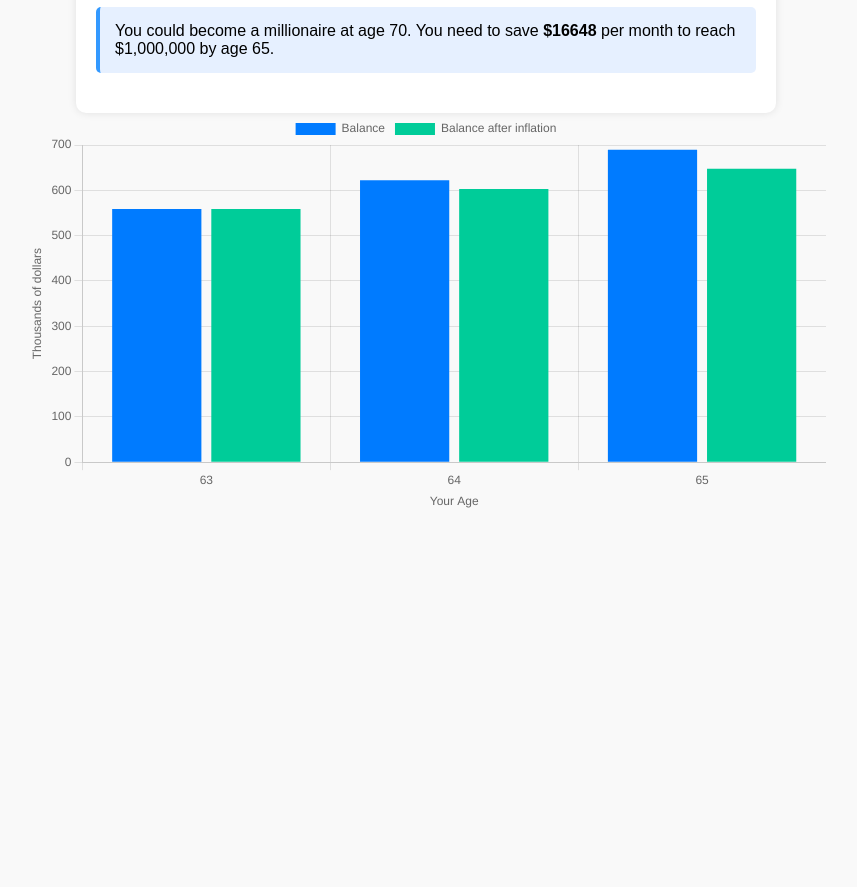
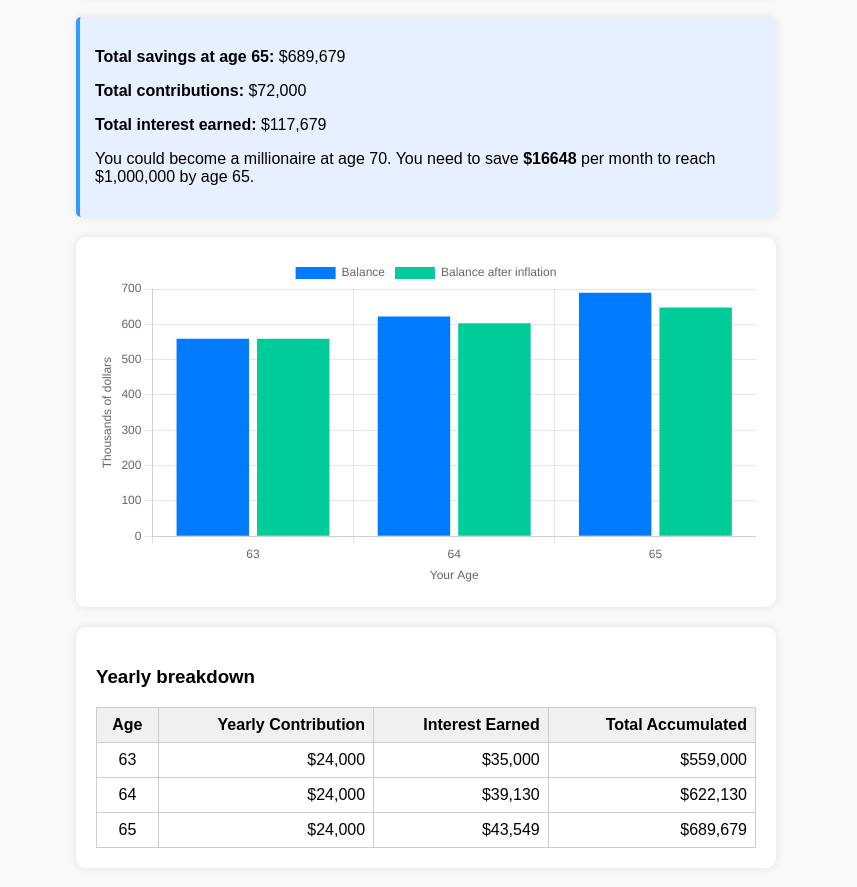
Before and after one commit to julianizrael/Calculadora_ahorro_dos, a plain HTML site: page index.html in a window 1280 px wide. Shown: the part 559-1446 px from the top of the page, without its empty margins (214-1071 px from the left). Before the commit the page ends 1092 px from the top, so only its background shows below. Drawn offline with nearby package versions, Linux system fonts and the light colour scheme.

Commit message:
Update index.html

```diff
--- a/index.html
+++ b/index.html
@@ -9,6 +9,7 @@
     * {
       box-sizing: border-box;
     }
+
     body {
       font-family: Arial, sans-serif;
       margin: 0;
@@ -21,11 +22,16 @@
       margin-bottom: 30px;
     }
 
-    .form-container {
+    .content {
       max-width: 700px;
       margin: auto;
+      display: block;
+    }
+
+    .box {
       background: white;
       padding: 20px;
+      margin-bottom: 20px;
       border-radius: 10px;
       box-shadow: 0 0 8px rgba(0, 0, 0, 0.1);
     }
@@ -53,34 +59,46 @@
       font-size: 16px;
       border-radius: 5px;
       cursor: pointer;
-      margin-top: 10px;
     }
 
     .message {
       background: #e6f0ff;
       border-left: 4px solid #3399ff;
       padding: 15px;
-      margin: 20px 0;
       border-radius: 5px;
-    }
-
-    .chart-container {
-      position: relative;
-      width: 100%;
-      max-width: 800px;
-      margin: auto;
     }
 
     canvas {
       width: 100% !important;
       height: auto !important;
     }
+
+    table {
+      width: 100%;
+      border-collapse: collapse;
+      margin-top: 10px;
+    }
+
+    th, td {
+      padding: 8px;
+      border: 1px solid #ccc;
+      text-align: right;
+    }
+
+    th {
+      background-color: #f0f0f0;
+    }
+
+    td:first-child, th:first-child {
+      text-align: center;
+    }
   </style>
 </head>
 <body>
   <h1>Millionaire Savings Plan</h1>
 
-  <div class="form-container">
+  <div class="content">
+    <div class="box">
       <label>Your age:</label>
       <input type="number" id="age" value="63" />
 
@@ -97,12 +115,28 @@
       <input type="number" id="returnRate" value="7" />
 
       <button onclick="calculate()">Calculate</button>
-
-    <div class="message" id="messageBox">Your result will appear here.</div>
     </div>
 
-  <div class="chart-container">
+    <div class="box message" id="messageBox">Your result will appear here.</div>
+
+    <div class="box">
       <canvas id="chart"></canvas>
+    </div>
+
+    <div class="box">
+      <h3>Yearly breakdown</h3>
+      <table id="breakdownTable">
+        <thead>
+          <tr>
+            <th>Age</th>
+            <th>Yearly Contribution</th>
+            <th>Interest Earned</th>
+            <th>Total Accumulated</th>
+          </tr>
+        </thead>
+        <tbody id="breakdownBody"></tbody>
+      </table>
+    </div>
   </div>
 
   <script>
@@ -114,25 +148,50 @@
       const current = parseFloat(document.getElementById('currentInvestment').value);
       const monthly = parseFloat(document.getElementById('monthlySavings').value);
       const returnRate = parseFloat(document.getElementById('returnRate').value) / 100;
+      const yearly = monthly * 12;
 
       let balance = current;
+      let totalContributions = 0;
+      let totalInterest = 0;
+
       let data = [];
       let dataInflation = [];
+      let rows = "";
 
-      for (let year = age; year <= targetAge; year++) {
-        balance *= (1 + returnRate);
-        balance += monthly * 12;
-        let adjusted = balance / Math.pow(1 + inflationRate, year - age);
+      for (let i = 0; i <= (targetAge - age); i++) {
+        const currentAge = age + i;
+        const interest = balance * returnRate;
+        balance += interest + yearly;
+        totalContributions += yearly;
+        totalInterest += interest;
+
         data.push(balance);
-        dataInflation.push(adjusted);
+        dataInflation.push(balance / Math.pow(1 + inflationRate, i));
+
+        rows += `
+          <tr>
+            <td>${currentAge}</td>
+            <td>$${yearly.toLocaleString()}</td>
+            <td>$${Math.round(interest).toLocaleString()}</td>
+            <td>$${Math.round(balance).toLocaleString()}</td>
+          </tr>
+        `;
       }
 
       const final = Math.round(balance);
-      const msg = final >= 1000000
+      const msg = `
+        <p><strong>Total savings at age ${targetAge}:</strong> $${final.toLocaleString()}</p>
+        <p><strong>Total contributions:</strong> $${totalContributions.toLocaleString()}</p>
+        <p><strong>Total interest earned:</strong> $${Math.round(totalInterest).toLocaleString()}</p>
+        <p>${final >= 1000000
           ? `🎉 You could become a millionaire at age ${targetAge}!`
-        : `You could become a millionaire at age ${findMillionaireAge(current, monthly, returnRate)}. You need to save <strong>$${missingContribution(current, returnRate, targetAge - age)}</strong> per month to reach $1,000,000 by age ${targetAge}.`;
+          : `You could become a millionaire at age ${findMillionaireAge(current, monthly, returnRate)}.
+            You need to save <strong>$${missingContribution(current, returnRate, targetAge - age)}</strong> per month to reach $1,000,000 by age ${targetAge}.`}
+        </p>
+      `;
 
       document.getElementById("messageBox").innerHTML = msg;
+      document.getElementById("breakdownBody").innerHTML = rows;
 
       drawChart(age, targetAge, data, dataInflation);
     }
```
Lines whose indentation alone changed are shown as unchanged.
